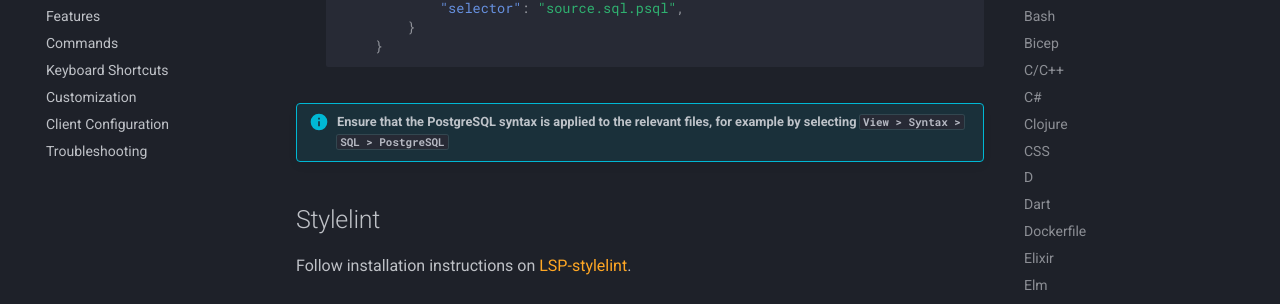
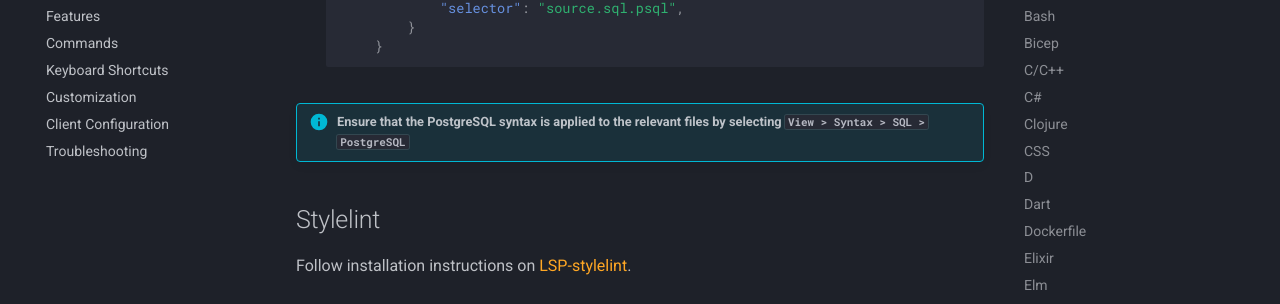
Before and after one commit to sublimelsp/LSP, an MkDocs documentation site: the page built from docs/src/language_servers.md, in a window 1280 px wide and 900 px high, scrolled down 20429 px. Shown: the part 146-450 px from the top of the window. Built offline with MkDocs 1.6.1 and Material for MkDocs 9.7.7, drawn with Linux system fonts in a browser that asks for light colours; comment, search, counter and statistics services are not loaded.

Commit message:
remove "for example"

````diff
--- a/docs/src/language_servers.md
+++ b/docs/src/language_servers.md
@@ -862,7 +862,7 @@ Follow installation instructions on [LSP-metals](https://github.com/scalameta/me
         }
     ```
 
-!!! info "Ensure that the PostgreSQL syntax is applied to the relevant files, for example by selecting `View > Syntax > SQL > PostgreSQL`"
+!!! info "Ensure that the PostgreSQL syntax is applied to the relevant files by selecting `View > Syntax > SQL > PostgreSQL`"
 
 ## Stylelint
 
````
